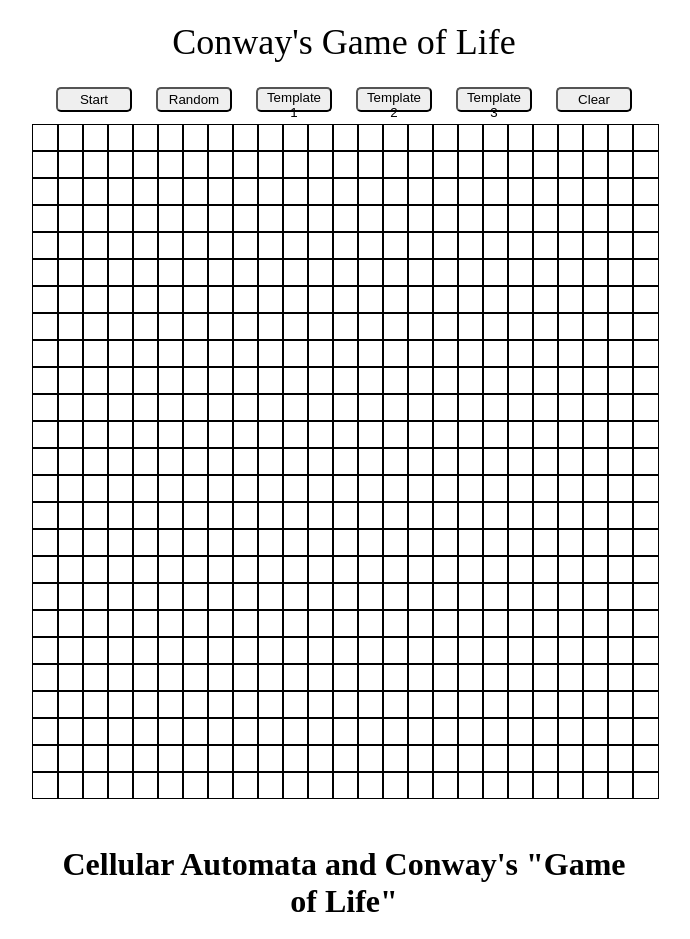
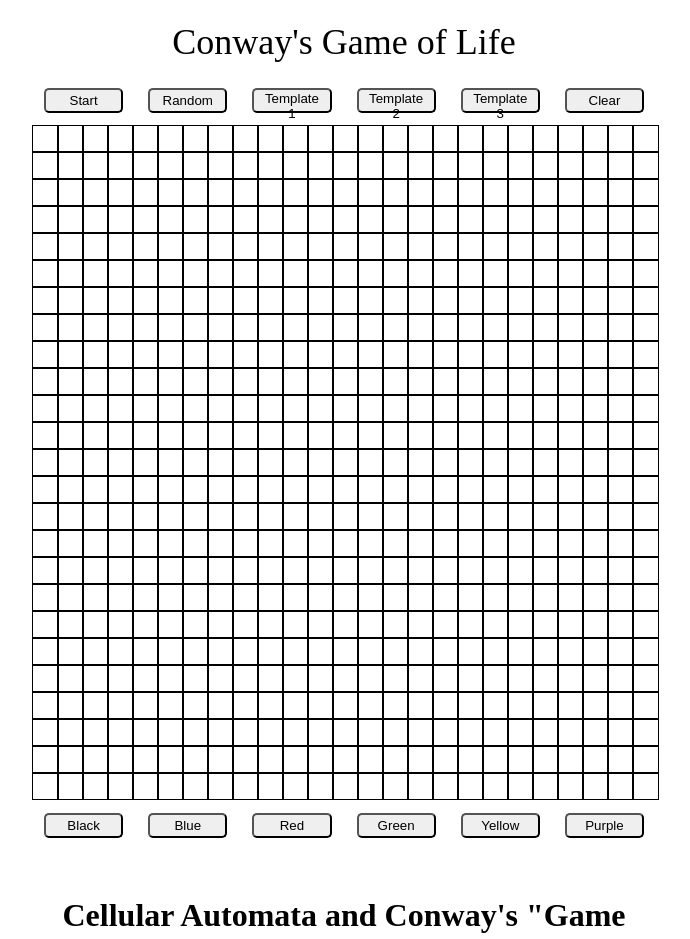
Before and after one commit to hiterharris/game-of-life, a React (Create React App) app: page / in a window 1280 px wide. Shown: the top 939 px of the page, without its empty margins (296-986 px from the left). Built offline with nearby package versions, Linux system fonts and the light colour scheme.

Commit message:
add buttons to change cell color

```diff
--- a/src/App.css
+++ b/src/App.css
@@ -24,6 +24,17 @@ header {
   border-radius: 5px;
 }
 
+.color-buttons {
+  display: flex;
+}
+
+.color-buttons button {
+  margin: 2%;
+  width: 100px;
+  height: 25px;
+  border-radius: 5px;
+}
+
 .Info {
   text-align: center;
   width: 45%;
--- a/src/components/Grid.js
+++ b/src/components/Grid.js
@@ -1,23 +1,8 @@
 import React, {useState, useCallback, useRef} from 'react';
+import {gridOne, gridTwo, gridThree} from '../data/grids.js';
+import {numRows, numCols, operations} from '../data/data';
 import produce from 'immer';
-import {gridOne, gridTwo, gridThree} from '../data/grids.js';
 import '../App.css';
-
-// Default rows, columns
-const numRows = 25;
-const numCols = 25;
-
-// Array to represent neighbor cells
-const operations = [
-    [0, 1],
-    [0, -1],
-    [1, -1],
-    [-1, 1],
-    [1, 1],
-    [-1, -1],
-    [1, 0],
-    [-1, 0],
-];
 
 // Initialize grid with value of zero, "dead"
 const generateEmptyGrid = () => {
@@ -29,41 +14,51 @@ const generateEmptyGrid = () => {
 }
 
 function Grid() {
+
     // Set initial grid state
     const [grid, setGrid] = useState(() => {
       return generateEmptyGrid();
     });
 
+    // Set cell color
+    const [color, setColor] = useState('black');
+
     // Set initial state for app running
     const [running, setRunning] = useState(false);
 
+    // Create ref for running state
     const runningRef = useRef(running);
     runningRef.current = running;
 
-    // Simulate state update
+    // Simulate state changes
     const runSimulation = useCallback(() => {
         if (!runningRef.current) {
             return;
         }
+
         // Update grid state from gridCopy, g = current grid
         setGrid((g) => {
             return produce(g, gridCopy => {
                 for (let i = 0; i < numRows; i ++) {
                     for(let k = 0; k < numCols; k++) {
+
                         // Find number of neighbors for each cell
                         let neighbors = 0;
                         operations.forEach(([x, y]) => {
                             const newI = i + x;
                             const newK = k + y;
+
                             // Checking bounds of neighbors
                             if (newI >= 0 && newI < numRows && newK >= 0 && newK < numCols) {
                                 neighbors += g[newI][newK]
                             }
                         })
+
                         // Cell dies if neighbors < 2 or > 3
                         if (neighbors < 2 || neighbors > 3) {
                             gridCopy[i][k] = 0;
                         }
+
                         // Cell born if dead and has 3 neighbors
                         else if (g[i][k] === 0 && neighbors === 3) {
                             gridCopy[i][k] = 1;
@@ -74,11 +69,12 @@ function Grid() {
         })
 
         setTimeout(runSimulation, 1000)
-    }, [])
+    }, []);
 
   return (
-    <>
+    <div>
         <div className='buttons'>
+            {/* Start simulation */}
             <button
                 onClick={() => {
                     setRunning(!running);
@@ -90,6 +86,7 @@ function Grid() {
                 }}
             >{running ? 'Stop' : 'Start'}</button>
 
+            {/* Random grid */}
             <button onClick={() => {
                 const rows = [];
                 for (let i = 0; i < numRows; i++) {
@@ -98,25 +95,29 @@ function Grid() {
                 setGrid(rows);
             }}>Random</button>
 
+            {/* Template grid */}
             <button onClick={() => {
                 setGrid(gridOne);
             }}>Template 1</button>
 
+            {/* Template grid */}
             <button onClick={() => {
                 setGrid(gridTwo);
             }}>Template 2</button>
 
+            {/* Template grid */}
             <button onClick={() => {
                 setGrid(gridThree);
             }}>Template 3</button>
 
+            {/* Clear grid */}
             <button onClick={() => {
                 setGrid(generateEmptyGrid());
             }}>Clear</button>
         </div>
 
-
         <div className="Grid" style={{gridTemplateColumns: `repeat(${numCols}, 25px)`}}>
+            {/* Map through each row, column giving each cell it's own value[i][k] */}
             {grid.map((rows, i) =>
                 rows.map((col, k) =>
                     <div
@@ -131,11 +132,21 @@ function Grid() {
                             width: 25,
                             height: 25,
                             border: '1px solid black',
-                            backgroundColor: grid[i][k] ? 'black' : undefined}}
+                            backgroundColor: grid[i][k] ? color : undefined}}
                     />
             ))}
         </div>
-    </>
+
+        {/* Change cell color */}
+        <div className='color-buttons'>
+            <button onClick={() => setColor('black')}>Black</button>
+            <button onClick={() => setColor('blue')}>Blue</button>
+            <button onClick={() => setColor('red')}>Red</button>
+            <button onClick={() => setColor('green')}>Green</button>
+            <button onClick={() => setColor('yellow')}>Yellow</button>
+            <button onClick={() => setColor('purple')}>Purple</button>
+        </div>
+    </div>
   );
 }
 
--- /dev/null
+++ b/src/data/data.js
@@ -0,0 +1,15 @@
+// Default rows, columns
+export const numRows = 25;
+export const numCols = 25;
+
+// Array to represent neighbor cells
+export const operations = [
+    [0, 1],
+    [0, -1],
+    [1, -1],
+    [-1, 1],
+    [1, 1],
+    [-1, -1],
+    [1, 0],
+    [-1, 0],
+];
```
Also changed, not shown: src/data/grids.js (+26 -0 lines).
